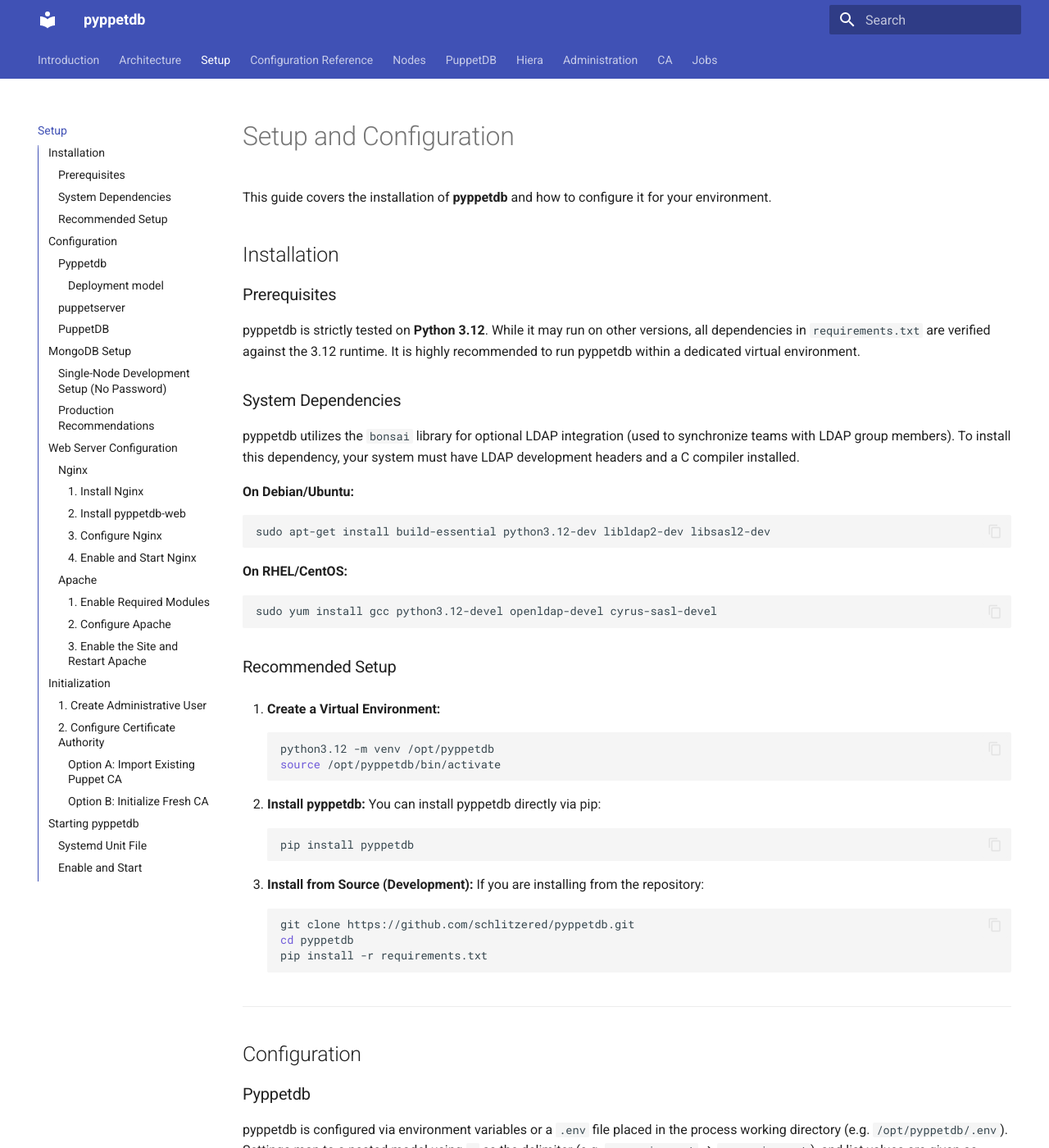
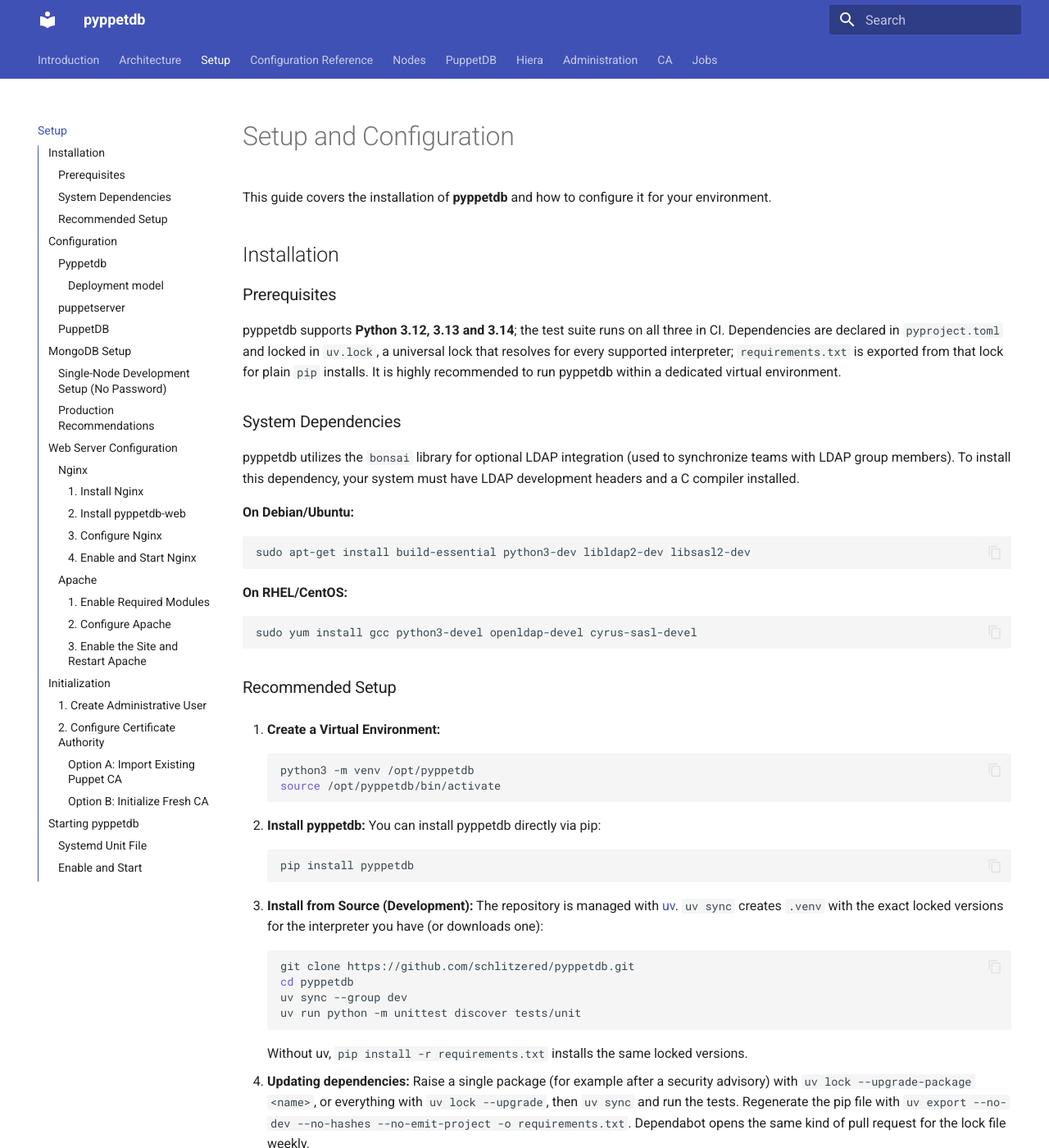
Before and after one commit to schlitzered/pyppetdb, an MkDocs documentation site: the page built from docs/setup.md, in a window 1280 px wide and 1400 px high. Shown: the whole window at 82% size. Built offline with MkDocs 1.6.1 and Material for MkDocs 9.7.7, drawn with Linux system fonts in a browser that asks for light colours.

Commit message:
Manage dependencies with uv and test on Python 3.12 to 3.14 (#75)
pyproject.toml now declares the direct dependencies with lower bounds and
uv.lock holds the universal resolution; requirements.txt is exported from the
lock for plain pip. requires-python moves to 3.12, which the code already
needed. CI syncs from the lock with uv and runs unit and integration tests on
3.12, 3.13 and 3.14; Dependabot updates the lock and the actions weekly.

Co-authored-by: Claude Fable 5.1 <noreply@anthropic.com>

````diff
--- a/docs/setup.md
+++ b/docs/setup.md
@@ -6,9 +6,11 @@ This guide covers the installation of **pyppetdb** and how to configure it for y
 
 ### Prerequisites
 
-pyppetdb is strictly tested on **Python 3.12**. While it may run on other versions, all
-dependencies in `requirements.txt` are verified against the 3.12 runtime. It is highly
-recommended to run pyppetdb within a dedicated virtual environment.
+pyppetdb supports **Python 3.12, 3.13 and 3.14**; the test suite runs on all three in CI.
+Dependencies are declared in `pyproject.toml` and locked in `uv.lock`, a universal lock that
+resolves for every supported interpreter; `requirements.txt` is exported from that lock for
+plain `pip` installs. It is highly recommended to run pyppetdb within a dedicated virtual
+environment.
 
 ### System Dependencies
 
@@ -18,19 +20,19 @@ development headers and a C compiler installed.
 
 **On Debian/Ubuntu:**
 ```bash
-sudo apt-get install build-essential python3.12-dev libldap2-dev libsasl2-dev
+sudo apt-get install build-essential python3-dev libldap2-dev libsasl2-dev
 ```
 
 **On RHEL/CentOS:**
 ```bash
-sudo yum install gcc python3.12-devel openldap-devel cyrus-sasl-devel
+sudo yum install gcc python3-devel openldap-devel cyrus-sasl-devel
 ```
 
 ### Recommended Setup
 
 1.  **Create a Virtual Environment:**
     ```bash
-    python3.12 -m venv /opt/pyppetdb
+    python3 -m venv /opt/pyppetdb
     source /opt/pyppetdb/bin/activate
     ```
 
@@ -41,12 +43,22 @@ sudo yum install gcc python3.12-devel openldap-devel cyrus-sasl-devel
     ```
 
 3.  **Install from Source (Development):**
-    If you are installing from the repository:
+    The repository is managed with [uv](https://docs.astral.sh/uv/). `uv sync` creates
+    `.venv` with the exact locked versions for the interpreter you have (or downloads one):
     ```bash
     git clone https://github.com/schlitzered/pyppetdb.git
     cd pyppetdb
-    pip install -r requirements.txt
+    uv sync --group dev
+    uv run python -m unittest discover tests/unit
     ```
+    Without uv, `pip install -r requirements.txt` installs the same locked versions.
+
+4.  **Updating dependencies:**
+    Raise a single package (for example after a security advisory) with
+    `uv lock --upgrade-package <name>`, or everything with `uv lock --upgrade`, then
+    `uv sync` and run the tests. Regenerate the pip file with
+    `uv export --no-dev --no-hashes --no-emit-project -o requirements.txt`. Dependabot
+    opens the same kind of pull request for the lock file weekly.
 
 ---
 
````
Also changed, not shown: CLAUDE.md (+1 -1 lines), pyproject.toml (+43 -9 lines), requirements.txt (+106 -45 lines), 5 other files.
